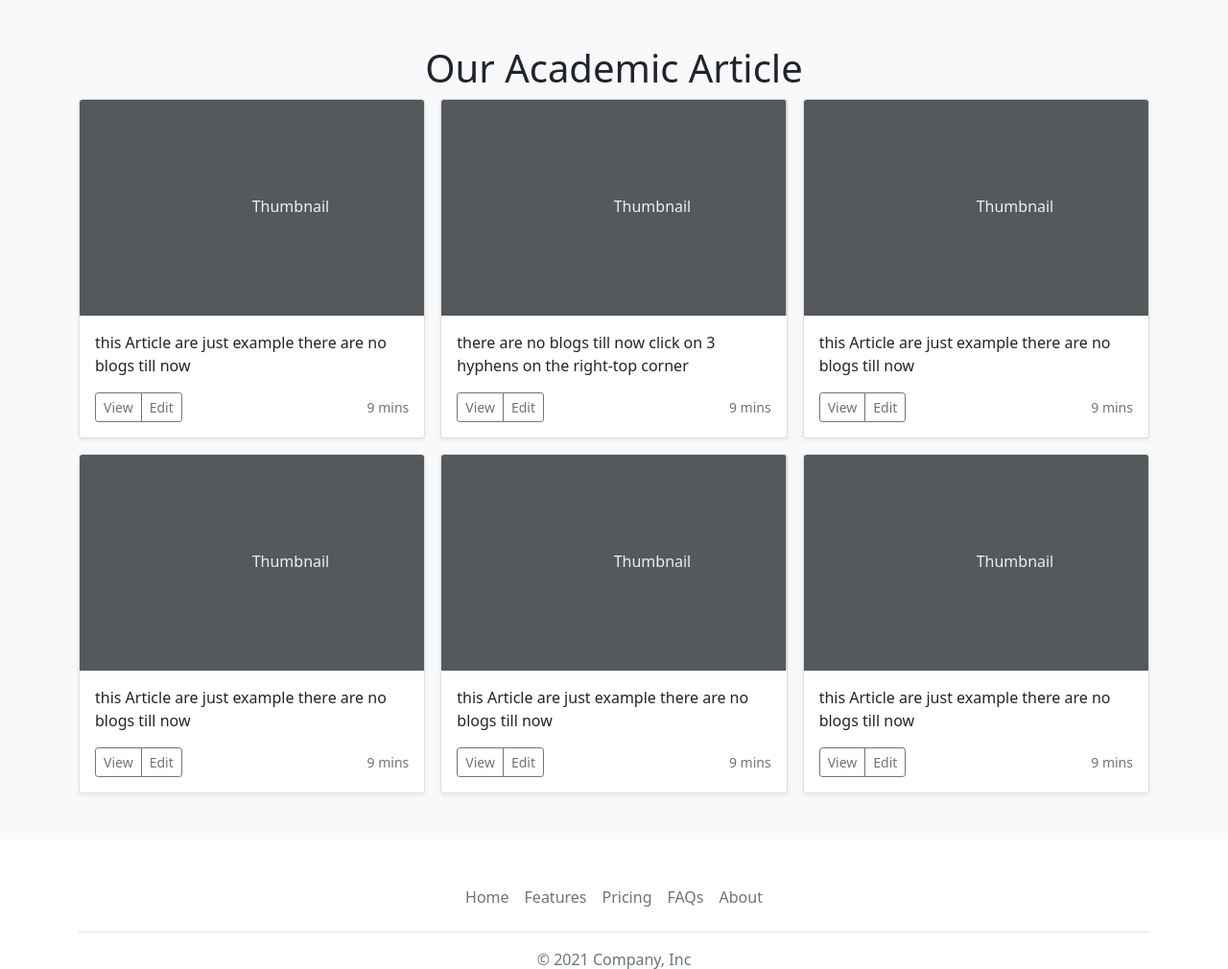
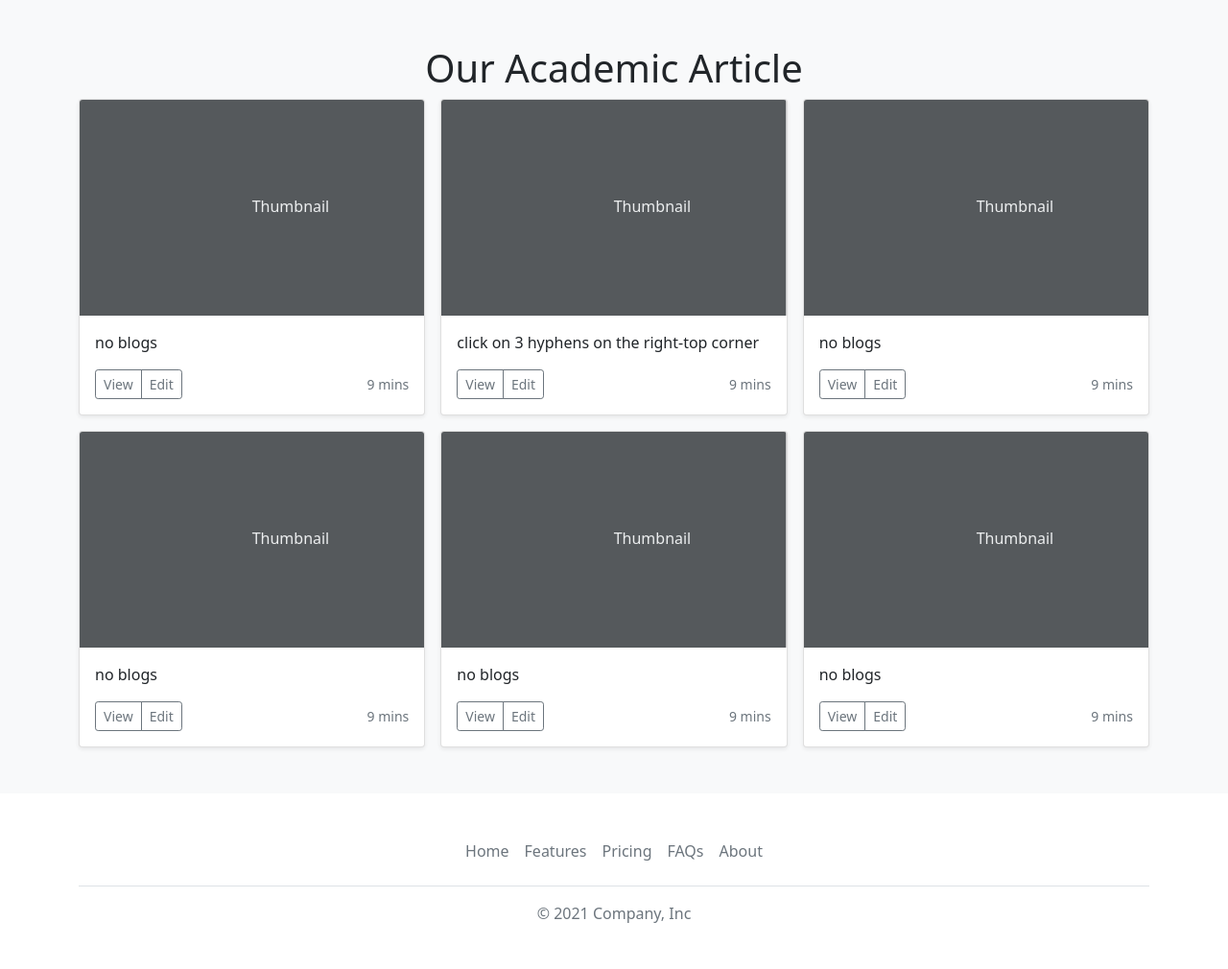
Before and after one commit to Shubham-musmade/admission-django, a Django app: page / in a window 1280 px wide. Shown: the part 457-1467 px from the top of the page at 96% size. After the commit the page ends 1419 px from the top, so only its background shows below. Run offline with Django 3.2, Linux system fonts and the light colour scheme.

Commit message:
added index

```diff
--- a/templates/index.html
+++ b/templates/index.html
@@ -55,7 +55,7 @@
             <svg class="bd-placeholder-img card-img-top" width="100%" height="225" xmlns="http://www.w3.org/2000/svg" role="img" aria-label="Placeholder: Thumbnail" preserveAspectRatio="xMidYMid slice" focusable="false"><title>Placeholder</title><rect width="100%" height="100%" fill="#55595c"></rect><text x="50%" y="50%" fill="#eceeef" dy=".3em">Thumbnail</text></svg>
 
             <div class="card-body">
-              <p class="card-text">this Article are just example there are no blogs till now </p>
+              <p class="card-text">no blogs </p>
               <div class="d-flex justify-content-between align-items-center">
                 <div class="btn-group">
                   <button type="button" class="btn btn-sm btn-outline-secondary">View</button>
@@ -71,7 +71,7 @@
             <svg class="bd-placeholder-img card-img-top" width="100%" height="225" xmlns="http://www.w3.org/2000/svg" role="img" aria-label="Placeholder: Thumbnail" preserveAspectRatio="xMidYMid slice" focusable="false"><title>Placeholder</title><rect width="100%" height="100%" fill="#55595c"></rect><text x="50%" y="50%" fill="#eceeef" dy=".3em">Thumbnail</text></svg>
 
             <div class="card-body">
-              <p class="card-text">there are no blogs till now click on 3 hyphens on the right-top corner</p>
+              <p class="card-text"> click on 3 hyphens on the right-top corner</p>
               <div class="d-flex justify-content-between align-items-center">
                 <div class="btn-group">
                   <button type="button" class="btn btn-sm btn-outline-secondary">View</button>
@@ -87,7 +87,7 @@
             <svg class="bd-placeholder-img card-img-top" width="100%" height="225" xmlns="http://www.w3.org/2000/svg" role="img" aria-label="Placeholder: Thumbnail" preserveAspectRatio="xMidYMid slice" focusable="false"><title>Placeholder</title><rect width="100%" height="100%" fill="#55595c"></rect><text x="50%" y="50%" fill="#eceeef" dy=".3em">Thumbnail</text></svg>
 
             <div class="card-body">
-              <p class="card-text">this Article are just example there are no blogs till now </p>
+              <p class="card-text">no blogs </p>
               <div class="d-flex justify-content-between align-items-center">
                 <div class="btn-group">
                   <button type="button" class="btn btn-sm btn-outline-secondary">View</button>
@@ -104,7 +104,7 @@
             <svg class="bd-placeholder-img card-img-top" width="100%" height="225" xmlns="http://www.w3.org/2000/svg" role="img" aria-label="Placeholder: Thumbnail" preserveAspectRatio="xMidYMid slice" focusable="false"><title>Placeholder</title><rect width="100%" height="100%" fill="#55595c"></rect><text x="50%" y="50%" fill="#eceeef" dy=".3em">Thumbnail</text></svg>
 
             <div class="card-body">
-              <p class="card-text">this Article are just example there are no blogs till now </p>
+              <p class="card-text">no blogs </p>
               <div class="d-flex justify-content-between align-items-center">
                 <div class="btn-group">
                   <button type="button" class="btn btn-sm btn-outline-secondary">View</button>
@@ -120,7 +120,7 @@
             <svg class="bd-placeholder-img card-img-top" width="100%" height="225" xmlns="http://www.w3.org/2000/svg" role="img" aria-label="Placeholder: Thumbnail" preserveAspectRatio="xMidYMid slice" focusable="false"><title>Placeholder</title><rect width="100%" height="100%" fill="#55595c"></rect><text x="50%" y="50%" fill="#eceeef" dy=".3em">Thumbnail</text></svg>
 
             <div class="card-body">
-              <p class="card-text">this Article are just example there are no blogs till now </p>
+              <p class="card-text">no blogs </p>
               <div class="d-flex justify-content-between align-items-center">
                 <div class="btn-group">
                   <button type="button" class="btn btn-sm btn-outline-secondary">View</button>
@@ -136,7 +136,7 @@
             <svg class="bd-placeholder-img card-img-top" width="100%" height="225" xmlns="http://www.w3.org/2000/svg" role="img" aria-label="Placeholder: Thumbnail" preserveAspectRatio="xMidYMid slice" focusable="false"><title>Placeholder</title><rect width="100%" height="100%" fill="#55595c"></rect><text x="50%" y="50%" fill="#eceeef" dy=".3em">Thumbnail</text></svg>
 
             <div class="card-body">
-              <p class="card-text">this Article are just example there are no blogs till now </p>
+              <p class="card-text">no blogs </p>
               <div class="d-flex justify-content-between align-items-center">
                 <div class="btn-group">
                   <button type="button" class="btn btn-sm btn-outline-secondary">View</button>
```
